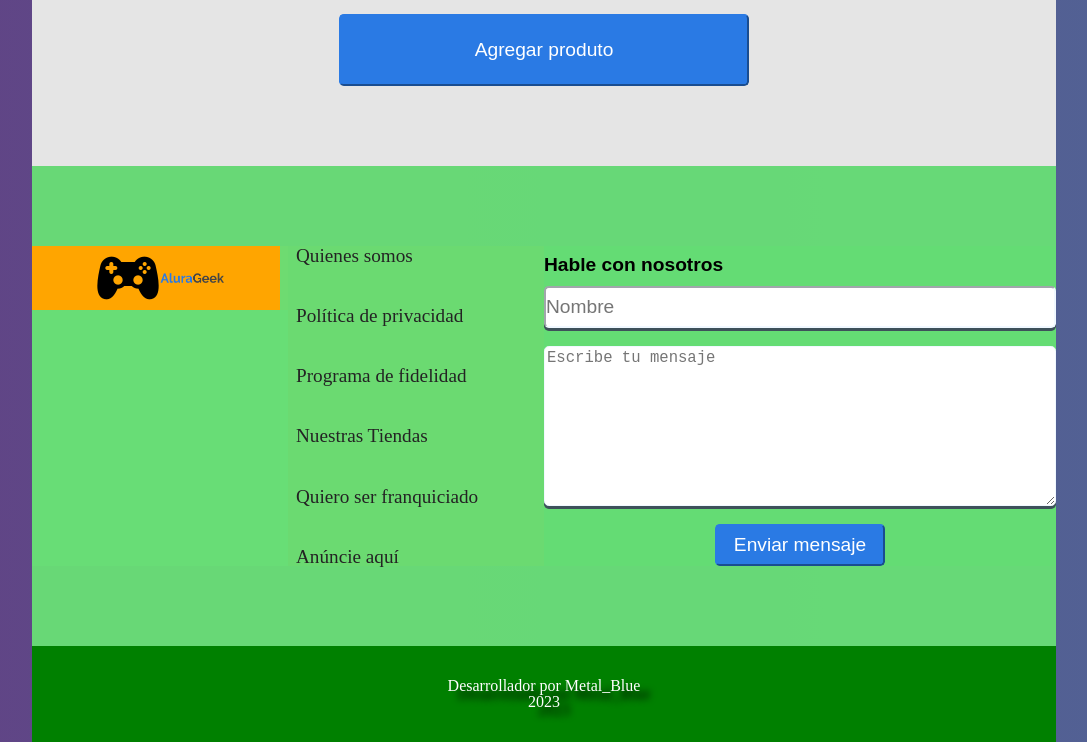
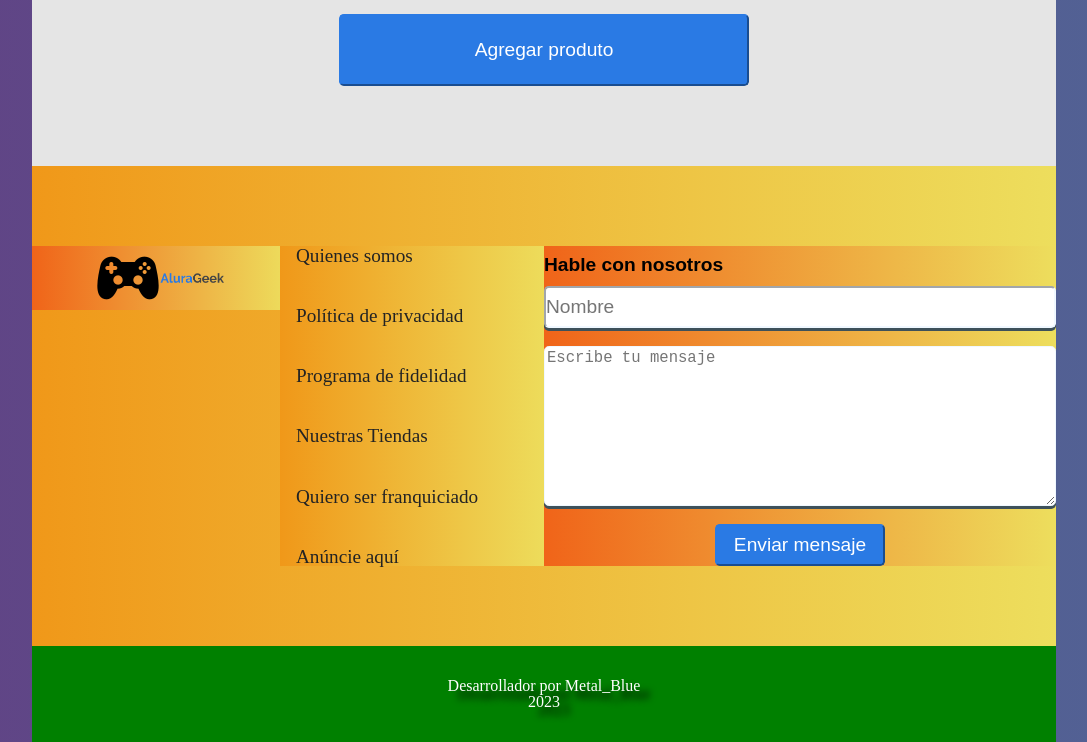
Before and after one commit to AndresJaramillo2023/Ecommerce, a plain HTML site: page FormularioProducto.html in a window 1280 px wide. Shown: the part 794-1536 px from the top of the page, without its empty margins (96-1183 px from the left). Drawn offline with Linux system fonts and the light colour scheme; a web font is replaced by a local one.

Commit message:
Update empresaProducto.css

```diff
--- a/css/empresaProducto.css
+++ b/css/empresaProducto.css
@@ -2,7 +2,7 @@
 @media screen and (min-width:360px) {
     /*EMPRESA*/
     .empresa {
-        background-color: #698edef5;
+        background: linear-gradient(to right, rgb(240, 152, 25), rgb(237, 222, 93));
         width: 80%;
         display: flex;
         flex-direction: row;
@@ -15,7 +15,7 @@
     .wrapper {
         width: 100%;
         height: 45rem;
-        background-color: #bbde69f5;
+        background: linear-gradient(to right, rgb(240, 152, 25), rgb(237, 222, 93));
         display: flex;
         flex-direction: column;
         flex-wrap: nowrap;
@@ -27,7 +27,7 @@
      .empresa__imagenes {
         width: 100%;
         height: 5rem;
-        background-color: orange;
+        background: linear-gradient(to right, rgb(240, 100, 25), rgb(237, 222, 93));
         display: flex;
         flex-direction: row;
         justify-content: center;
@@ -59,7 +59,7 @@
     .empresa__informacion__lista {
         width: 100%;
         height: 20rem;
-        background-color: #0abdd1f5;
+        background: linear-gradient(to right, rgb(240, 152, 25), rgb(237, 222, 93));
         display: flex;
         flex-direction: column;
         justify-content: space-around;
@@ -73,6 +73,9 @@
         color: #464646;
         font-family: 'Raleway';
         filter: brightness(50%);
+    }
+    .items>a:hover{
+        color:white;
     }
 
     /*empresa__contacto*/
@@ -90,7 +93,7 @@
     .empresa__contacto__form {
         width: 100%;
         height: 20rem;
-        background-color: #c3de69f5;
+        background: linear-gradient(to right, rgb(240, 100, 25), rgb(237, 222, 93));
         display: flex;
         flex-direction: column;
         justify-content: space-evenly;
@@ -245,6 +248,9 @@
         color: #464646;
         font-family: 'Raleway';
         filter: brightness(50%);
+    }
+    .items>a:hover{
+        color:white;
     }
 
     /*empresa__contacto*/
@@ -410,6 +416,9 @@
         font-family: 'Raleway';
         filter: brightness(50%);
     }
+    .items>a:hover{
+        color:white;
+    }
 
     /*empresa__contacto*/
     .empresa__contacto {
```
